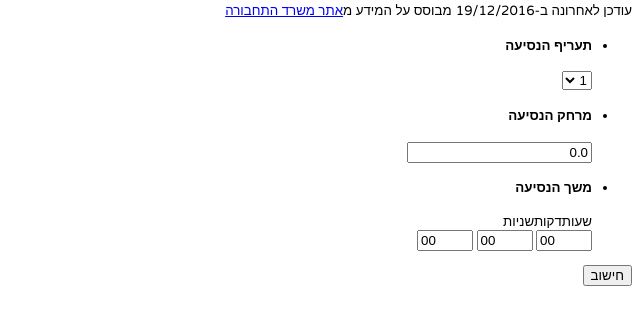
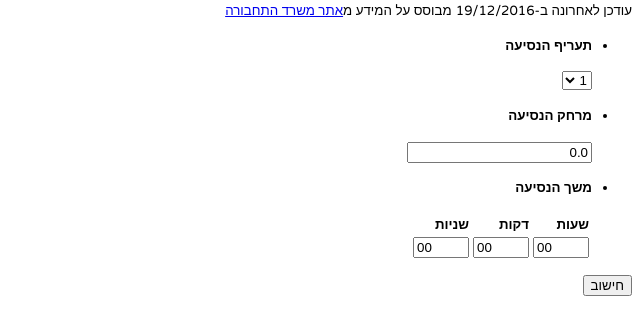
Before and after one commit to shirax/mumonit, a plain HTML site: page index.html in a window 1280 px wide. Shown: the part 81-416 px from the top of the page, without its empty margins (640-1280 px from the left). Drawn offline with Linux system fonts and the light colour scheme.

Commit message:
change time to table

```diff
--- a/index.html
+++ b/index.html
@@ -30,13 +30,19 @@
     </li>
     <li>
       <h4>משך הנסיעה</h4>
-      <div  id="time">
-        <span>שעות</span><span>דקות</span><span>שניות</span>
-        <br/>
-        <input type="number" id="duration_hours" name="duration_hours" min="0" max="10" value="00" />
-        <input type="number" id="duration_minutes" name="duration_minutes" min="0" max="59" value="00" />
-        <input type="number" id="duration_seconds" name="duration_seconds" min="0" max="59" value="00" />
-      </div>
+      <table id="time">
+  <tr>
+    <th>שניות</th>
+    <th>דקות</th>
+    <th>שעות</th>
+  </tr>
+  <tr>
+    <td><input type="number" id="duration_hours" name="duration_hours" min="0" max="10" value="00" /></td>
+    <td><input type="number" id="duration_minutes" name="duration_minutes" min="0" max="59" value="00" /></td>
+    <td><input type="number" id="duration_seconds" name="duration_seconds" min="0" max="59" value="00" /></td>
+  </tr>
+  </td>
+</table>
     </li>
   </ul>
   <button onclick="calculatePrice()">חישוב</button>
```
